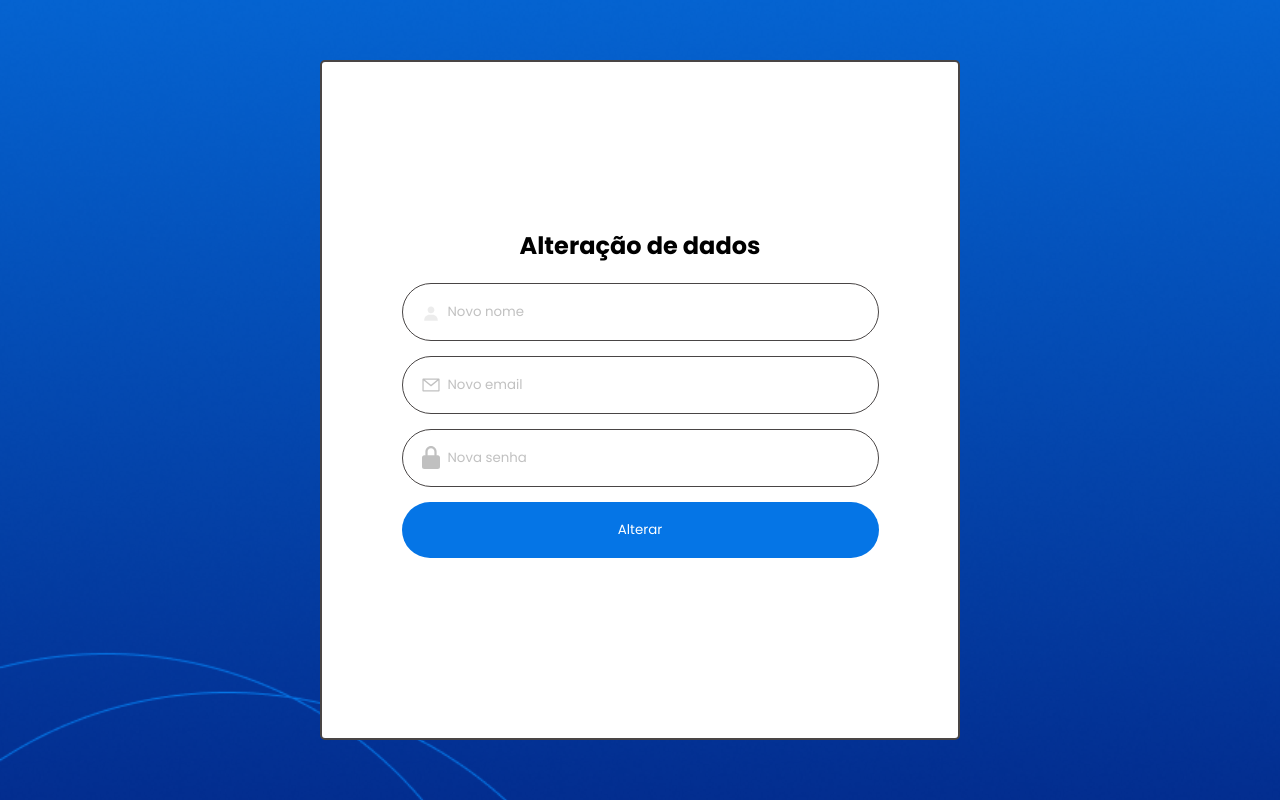
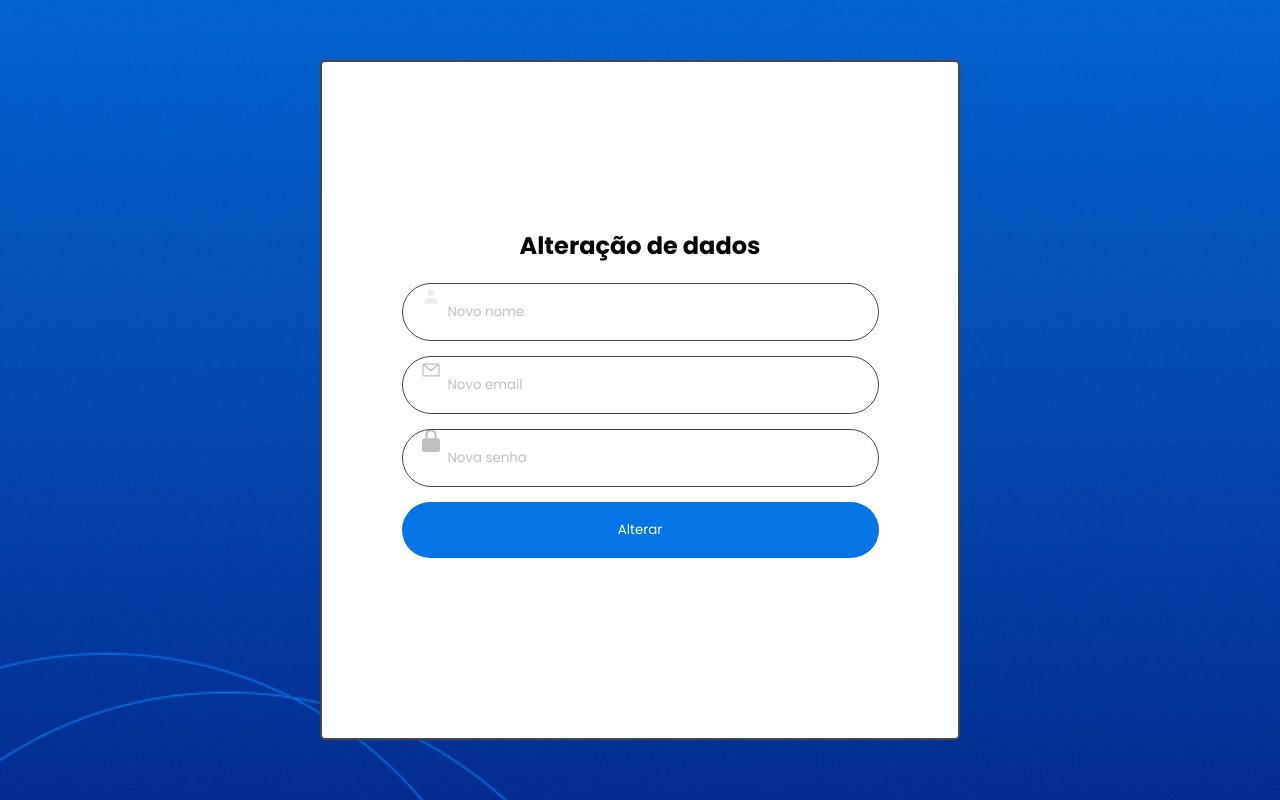
Before and after one commit to jose-ithalo/Clima-Tempo, a React (Create React App) app: page /Edit in a window 1280 px wide. Built offline with nearby package versions, Linux system fonts and the light colour scheme.

Commit message:
Alteração nas medidas do iconInput

```diff
--- a/src/css/global.css
+++ b/src/css/global.css
@@ -47,6 +47,11 @@ code {
   font-size: 40px;
 }
 
+form {
+  display: flex;
+  flex-direction: column;
+}
+
 .formButton {
   background: #0575E6;
   border: transparent;
@@ -70,7 +75,7 @@ code {
 
 .iconInput {
   position: absolute;
-  bottom: 18px;
+  bottom: 35px;
   left: 20px;
 
   opacity: 0.3;
@@ -79,7 +84,7 @@ code {
 }
 
 .iconInputEmail {
-  bottom: 22px;
+  bottom: 37px;
 }
 
 .popupAlert {
```
